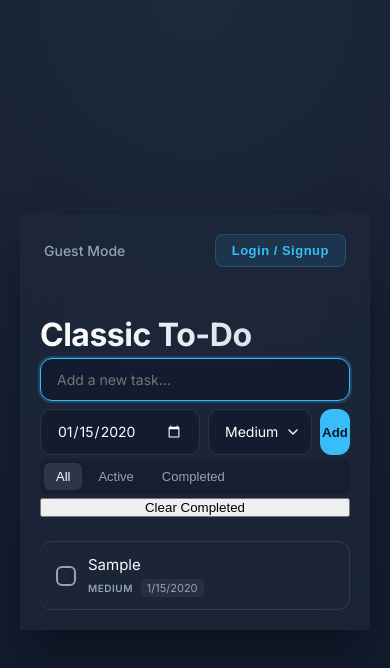
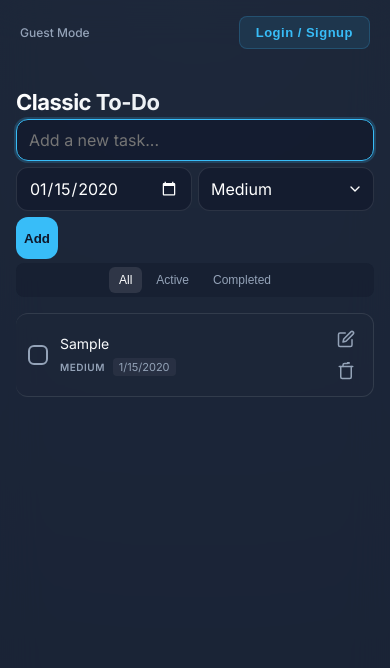
Before and after one commit to Malde-Code/classic-todo-app, a plain HTML site: page index.html in a window 390 px wide. Both pictures are taken after typing "Sample", "2020-01-15" into the empty fields and a click on the button "Add". Drawn offline with Linux system fonts and the light colour scheme; no server answers.

Commit message:
fix: remove clear completed, add responsive layout

```diff
--- a/app.js
+++ b/app.js
@@ -24,7 +24,7 @@ const todoPriority = document.getElementById('todoPriority');
 const addBtn = document.getElementById('addBtn');
 const todoList = document.getElementById('todoList');
 const filterBtns = document.querySelectorAll('.filter-btn');
-const clearCompletedBtn = document.getElementById('clearCompletedBtn');
+
 const emptyState = document.getElementById('emptyState');
 const userBar = document.getElementById('userBar');
 const authBtn = document.getElementById('authBtn');
@@ -343,11 +343,7 @@ function attachItemListeners(li, todo) {
     textSpan.addEventListener('dblclick', () => editTodo(todo.id, textSpan));
 }
 
-function clearCompleted() {
-    todos = todos.filter(t => !t.completed);
-    saveTodos();
-    renderTodos();
-}
+
 
 // Render Logic
 function renderTodos() {
@@ -456,7 +452,7 @@ filterBtns.forEach(btn => {
     });
 });
 
-clearCompletedBtn.addEventListener('click', clearCompleted);
+
 
 // Initial Render (will be overridden by Auth observer if logged in)
 loadTodosFromLocal();
--- a/index.html
+++ b/index.html
@@ -36,7 +36,6 @@
                 <button class="filter-btn" data-filter="active">Active</button>
                 <button class="filter-btn" data-filter="completed">Completed</button>
             </div>
-            <button id="clearCompletedBtn">Clear Completed</button>
         </header>
 
         <ul id="todoList"></ul>
--- a/style.css
+++ b/style.css
@@ -484,23 +484,155 @@ input[type="date"] {
     background: rgba(239, 68, 68, 0.4);
 }
 
-@media (max-width: 480px) {
+/* ===== RESPONSIVE: Tablet (≤768px) ===== */
+@media (max-width: 768px) {
+    body {
+        padding: 12px;
+        align-items: flex-start;
+    }
+
     .app-container {
-        padding: 20px;
+        padding: 24px;
         max-width: 100%;
-        border: none;
-        border-radius: 0;
+        border-radius: var(--radius-lg);
+    }
+
+    header h1 {
+        font-size: 26px;
+    }
+
+    .input-group {
+        flex-wrap: wrap;
     }
 
     input[type="text"] {
         flex: 1 1 100%;
-        /* Stack on mobile */
+        min-width: unset;
     }
 
     input[type="date"],
-    select,
+    select {
+        flex: 1;
+    }
+
     #addBtn {
+        width: 46px;
+        flex: 0 0 46px;
+    }
+
+    .todo-item-actions {
+        opacity: 1;
+    }
+
+    .todo-item:hover {
+        transform: none;
+    }
+}
+
+/* ===== RESPONSIVE: Smartphone (≤480px) ===== */
+@media (max-width: 480px) {
+    body {
+        padding: 0;
+        align-items: stretch;
+        min-height: 100dvh;
+    }
+
+    .app-container {
+        padding: 16px;
+        border: none;
+        border-radius: 0;
+        min-height: 100dvh;
+        gap: 16px;
+    }
+
+    header h1 {
+        font-size: 22px;
+    }
+
+    .user-bar {
+        margin-bottom: 12px;
+        padding: 0;
+        flex-wrap: wrap;
+        gap: 8px;
+    }
+
+    .user-bar span {
+        font-size: 12px;
         flex: 1;
+        overflow: hidden;
+        text-overflow: ellipsis;
+        white-space: nowrap;
+    }
+
+    #authBtn {
+        font-size: 12px;
+        padding: 6px 10px;
+    }
+
+    .input-group {
+        gap: 6px;
+    }
+
+    input[type="text"],
+    input[type="date"],
+    select {
+        padding: 10px 12px;
+        font-size: 16px;
+        /* Prevents iOS zoom on focus */
+    }
+
+    input[type="date"],
+    select {
+        flex: 1 1 calc(50% - 30px);
+    }
+
+    #addBtn {
+        width: 42px;
+        height: 42px;
+        flex: 0 0 42px;
+    }
+
+    .filters {
+        justify-content: center;
+    }
+
+    .filter-btn {
+        font-size: 12px;
+        padding: 6px 10px;
+    }
+
+    .todo-item {
+        padding: 10px 12px;
+    }
+
+    .todo-text {
+        font-size: 14px;
+    }
+
+    .todo-item-actions {
+        opacity: 1;
+        flex-direction: column;
+        gap: 2px;
+    }
+
+    .edit-btn,
+    .delete-btn {
+        padding: 6px;
+    }
+
+    .edit-meta-group {
+        flex-direction: column;
+    }
+
+    /* Modal on mobile */
+    .modal-content {
+        width: 95%;
+        padding: 24px;
+        border-radius: var(--radius-md);
+    }
+
+    .modal-content h2 {
+        font-size: 20px;
     }
 }
 
```
